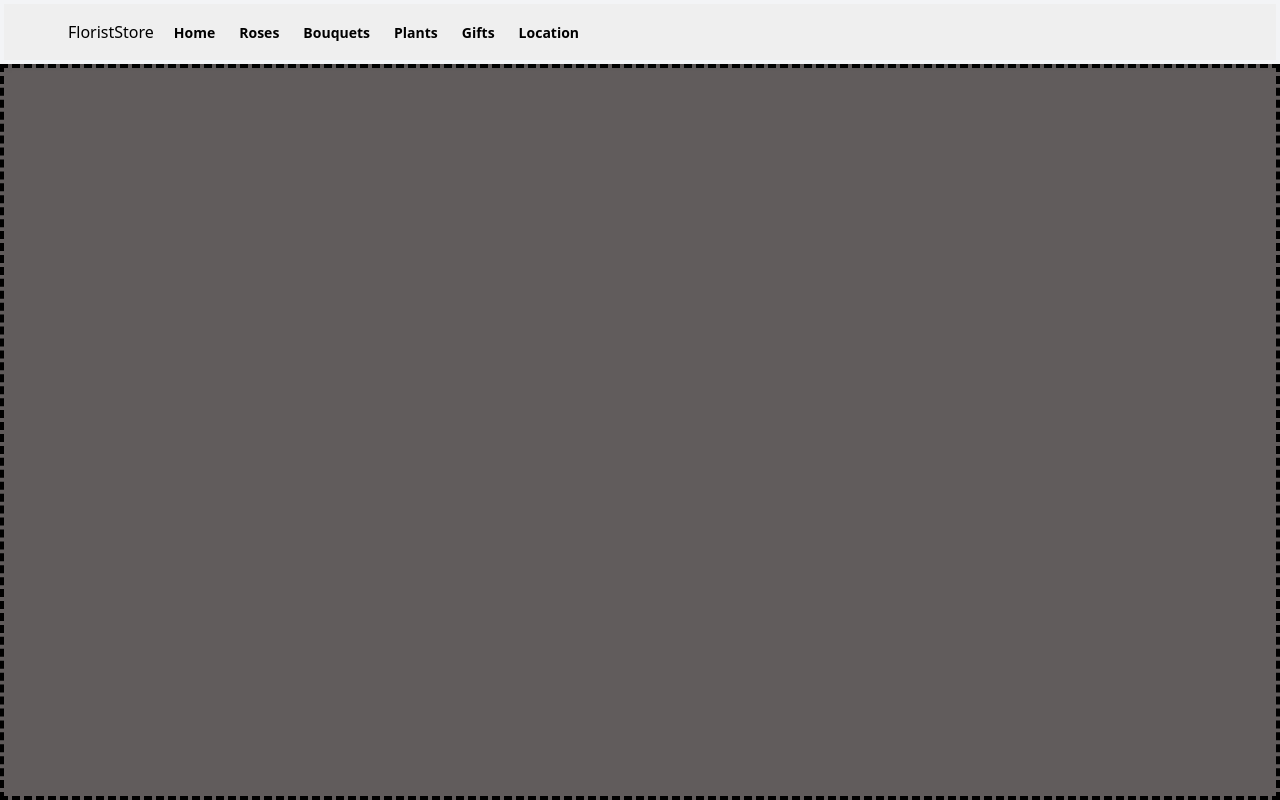
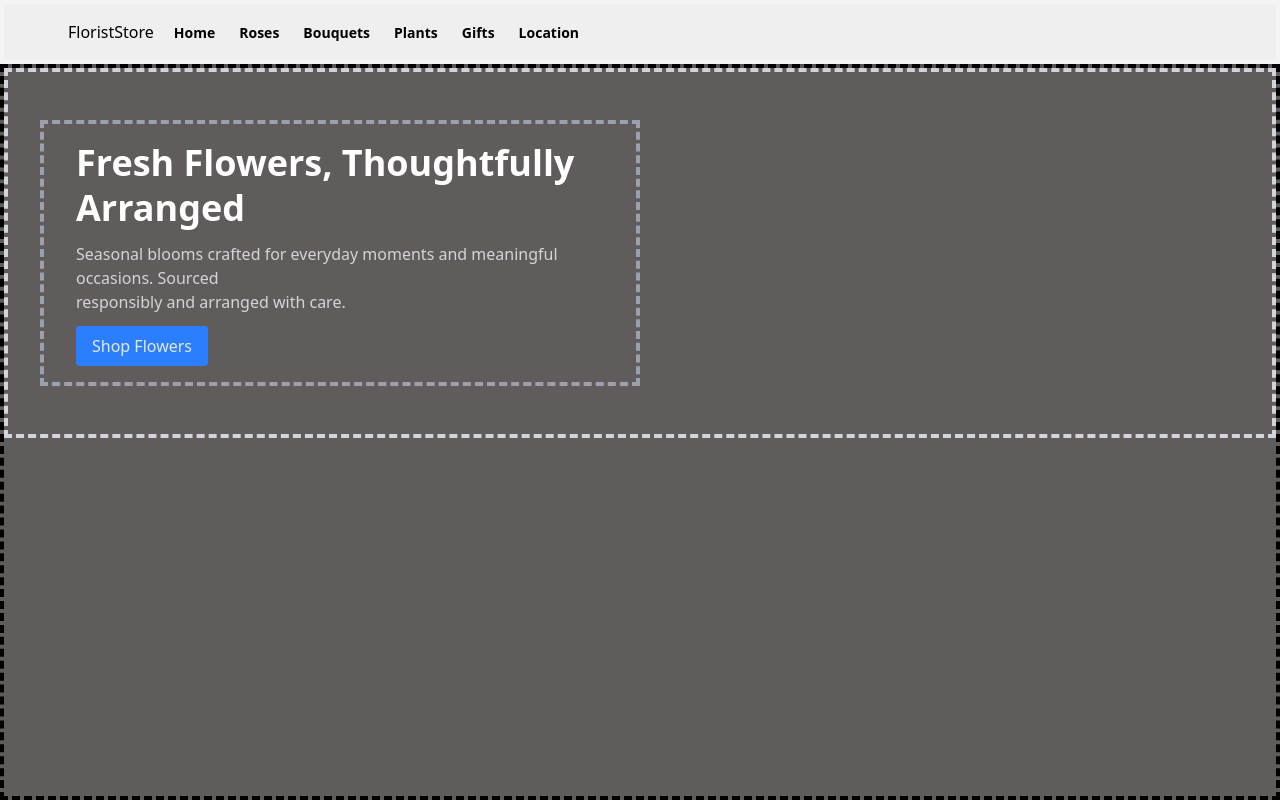
Before and after one commit to Omid2831/FloristStore, a React (Vite) app: page / in a window 1280 px wide. Built offline with nearby package versions, Linux system fonts and the light colour scheme.

Commit message:
feat: adjust indentation and add Slider component in Homepage

```diff
--- a/src/pages/Homepage.jsx
+++ b/src/pages/Homepage.jsx
@@ -1,9 +1,11 @@
+import Slider from '../components/Sliders/Slider'
 import RootLayout from '../layout/RootLayout'
 
 const Homepage = () => {
   return (
     <RootLayout>
-        {/** Sliders */}
+      {/** Sliders */}
+      <Slider />
     </RootLayout>
   )
 }
```
